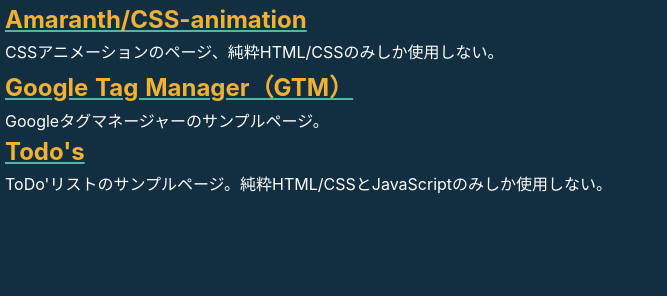
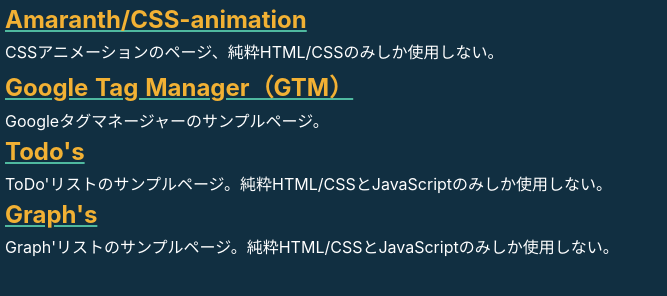
Before and after one commit to yoki17/amaranth, a plain HTML site: page home/index.html in a window 1280 px wide. Shown: the whole page, without its empty margins (0-667 px from the left). Drawn offline with Linux system fonts and the light colour scheme.

Commit message:
fix: home/indexにリンクを追加

```diff
--- a/home/index.html
+++ b/home/index.html
@@ -1,10 +1,11 @@
 <html lang="en">
+
 <head>
   <!-- Global site tag (gtag.js) - Google Analytics -->
   <script async src="https://www.googletagmanager.com/gtag/js?id=UA-152538282-1"></script>
   <script>
     window.dataLayer = window.dataLayer || [];
-    function gtag(){dataLayer.push(arguments);}
+    function gtag() { dataLayer.push(arguments); }
     gtag('js', new Date());
     gtag('config', 'UA-152538282-1');
   </script>
@@ -16,6 +17,7 @@
   <title>Amaranth</title>
   <link rel="stylesheet" href="../style.css">
 </head>
+
 <body>
   <article>
     <a href="./animation">
@@ -44,5 +46,14 @@
     <p>ToDo'リストのサンプルページ。純粋HTML/CSSとJavaScriptのみしか使用しない。</p>
   </article>
 
+  <article>
+    <a href="../graph/">
+      <h1>
+        Graph's
+      </h1>
+    </a>
+    <p>Graph'リストのサンプルページ。純粋HTML/CSSとJavaScriptのみしか使用しない。</p>
+  </article>
 </body>
+
 </html>
```
